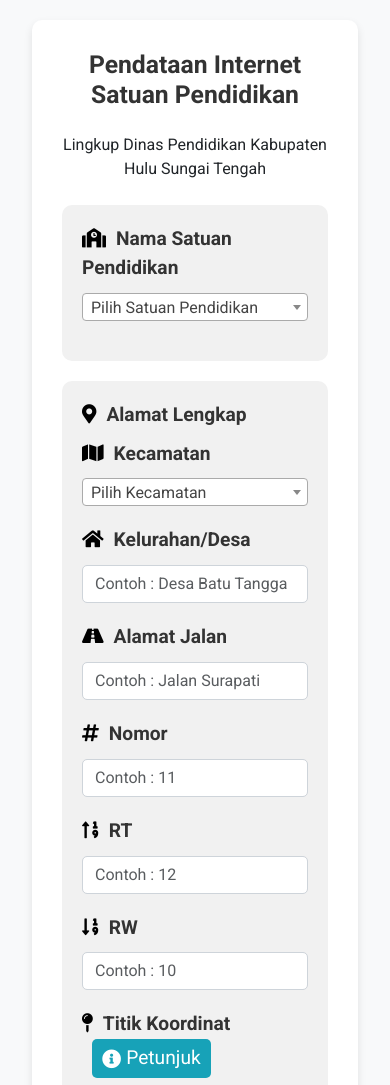
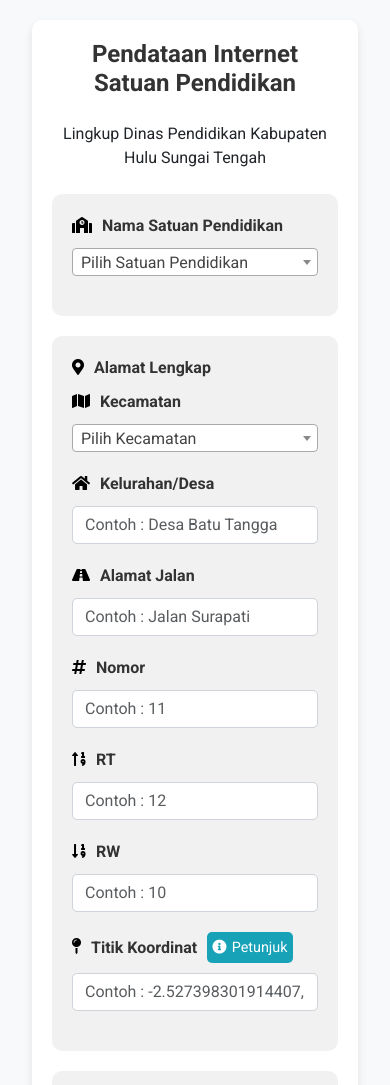
Before and after one commit to disdikhst/internetsekolah, a plain HTML site: page index.html in a window 390 px wide. Shown: the top 1085 px of the page. Drawn offline with nearby package versions, Linux system fonts and the light colour scheme; some packages are replaced by stand-ins of ours; a script that the page names is missing.

Commit message:
Update index.html

```diff
--- a/index.html
+++ b/index.html
@@ -150,6 +150,24 @@
         }
         .guide-button i {
             margin-right: 5px;
+        }
+        @media (max-width: 768px) {
+            .form-container {
+                padding: 20px;
+            }
+            .form-container h2 {
+                font-size: 1.5em;
+            }
+            .form-container legend {
+                font-size: 1em;
+            }
+            .segment legend {
+                font-size: 1em;
+            }
+            .guide-button {
+                padding: 5px;
+                font-size: 0.9em;
+            }
         }
     </style>
 </head>
```
